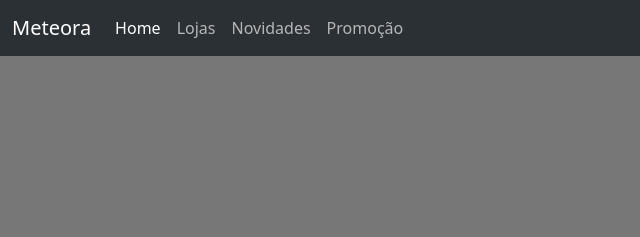
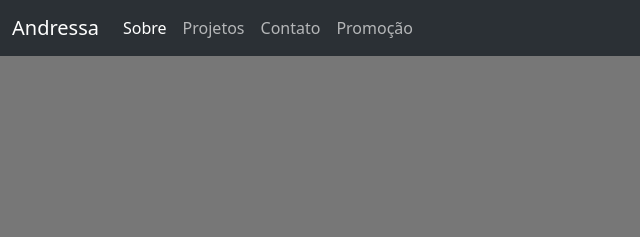
Before and after one commit to AndressaTurchetto/ecommerce-with-bootstrap, a plain HTML site: page index.html in a window 1280 px wide. Shown: the top 237 px of the page, 0-640 px from the left. Drawn offline with nearby package versions, Linux system fonts and the light colour scheme.

Commit message:
Atualizando projeto

```diff
--- a/index.html
+++ b/index.html
@@ -3,26 +3,28 @@
   <head>
     <meta charset="utf-8">
     <meta name="viewport" content="width=device-width, initial-scale=1">
-    <title>Meteora - Bootstrap</title>
+    <title>Andressa - Bootstrap</title>
     <link href="https://cdn.jsdelivr.net/npm/bootstrap@5.3.0-alpha1/dist/css/bootstrap.min.css" rel="stylesheet" integrity="sha384-GLhlTQ8iRABdZLl6O3oVMWSktQOp6b7In1Zl3/Jr59b6EGGoI1aFkw7cmDA6j6gD" crossorigin="anonymous">
   </head>
   <body>
-    <nav class="navbar navbar-expand-lg bg-body-tertiary">
+
+
+    <nav class="navbar navbar-expand-md bg-body-tertiary">
         <div class="container-fluid">
-          <a class="navbar-brand" href="#">Meteora</a>
+          <a class="navbar-brand" href="#">Andressa</a>
           <button class="navbar-toggler" type="button" data-bs-toggle="collapse" data-bs-target="#navbarSupportedContent" aria-controls="navbarSupportedContent" aria-expanded="false" aria-label="Toggle navigation">
             <span class="navbar-toggler-icon"></span>
           </button>
           <div class="collapse navbar-collapse" id="navbarSupportedContent">
-            <ul class="navbar-nav me-auto mb-2 mb-lg-0">
+            <ul class="navbar-nav me-auto">
               <li class="nav-item">
-                <a class="nav-link active" aria-current="page" href="#">Home</a>
+                <a class="nav-link active" aria-current="page" href="#">Sobre</a>
               </li>
               <li class="nav-item">
-                <a class="nav-link" href="#">Lojas</a>
+                <a class="nav-link" href="#">Projetos</a>
               </li>
               <li class="nav-item">
-                <a class="nav-link" href="#">Novidades</a>
+                <a class="nav-link" href="#">Contato</a>
               </li>
               <li class="nav-item">
                 <a class="nav-link" href="#">Promoção</a>
```
